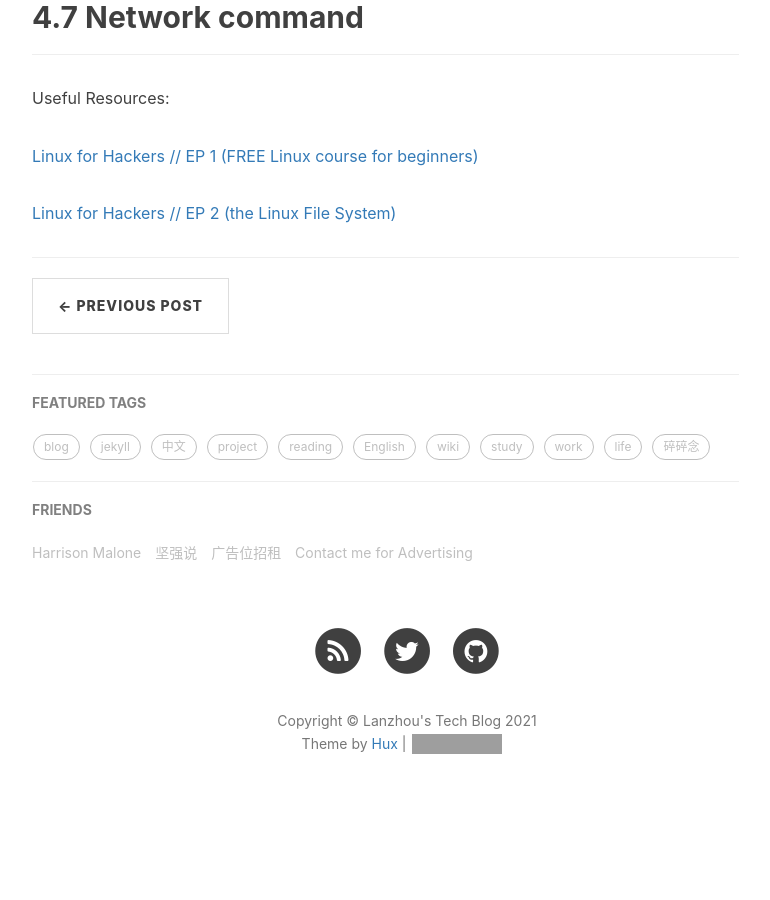
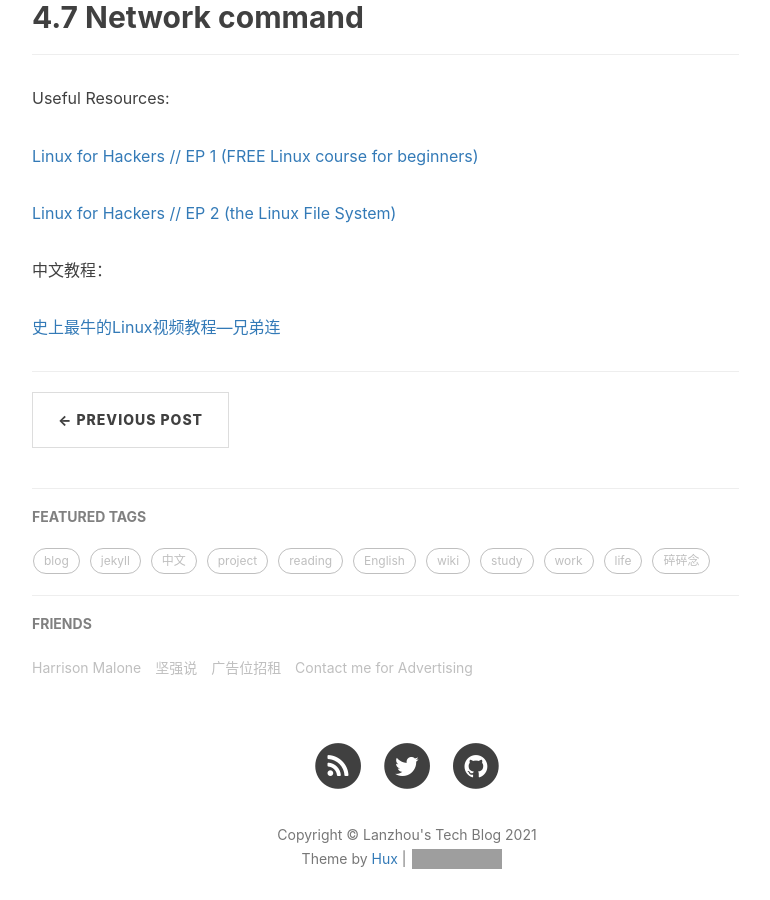
Before and after one commit to Lanzhou-J/Lanzhou-J.github.io, a Jekyll site: the page built from _posts/2021-11-22-DevOps-01-Linux.md, in a window 1280 px wide and 900 px high, scrolled down 9566 px. Shown: the whole window, without its empty margins (233-1003 px from the left). Built offline with Jekyll 4.4.1, drawn with Linux system fonts in a browser that asks for light colours; nearby versions of some CDN libraries; comment, search, counter and statistics services are not loaded; before the commit the page ends 10414 px from its top, so only the background shows below that; grey boxes are pictures that could not be loaded.

Commit message:
add ch linux resource

```diff
--- a/_posts/2021-11-22-DevOps-01-Linux.md
+++ b/_posts/2021-11-22-DevOps-01-Linux.md
@@ -320,3 +320,7 @@ Useful Resources:
 [Linux for Hackers // EP 1 (FREE Linux course for beginners)](https://www.youtube.com/watch?v=VbEx7B_PTOE&t=15s)
 
 [Linux for Hackers // EP 2 (the Linux File System)](https://www.youtube.com/watch?v=A3G-3hp88mo&t=6s)
+
+中文教程：
+
+[史上最牛的Linux视频教程—兄弟连](https://www.bilibili.com/video/BV1mW411i7Qf?share_source=copy_web)
```
